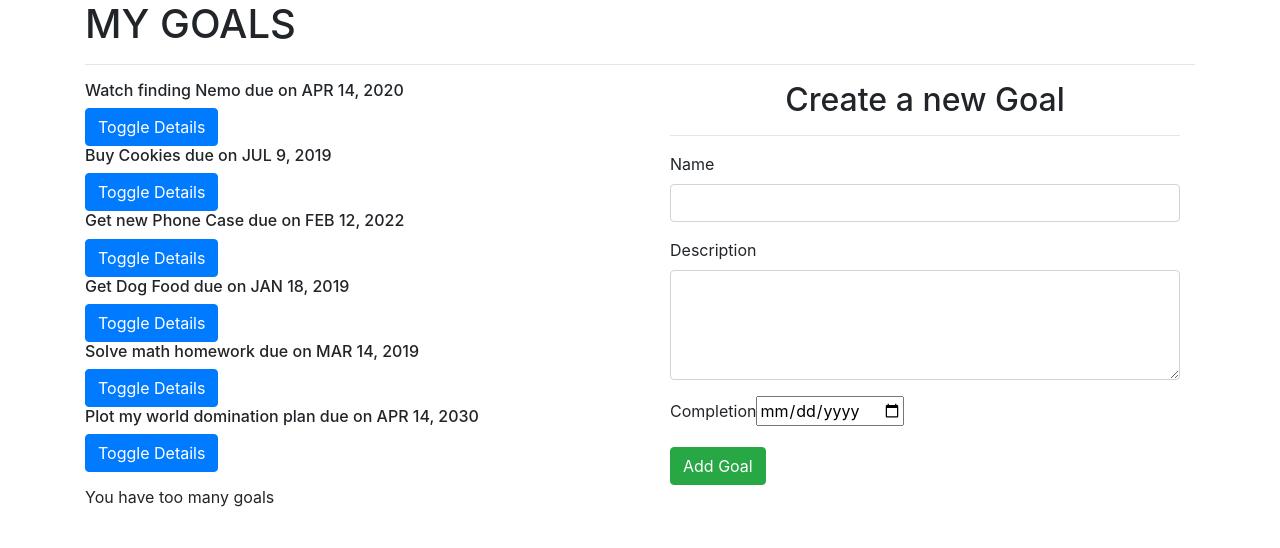
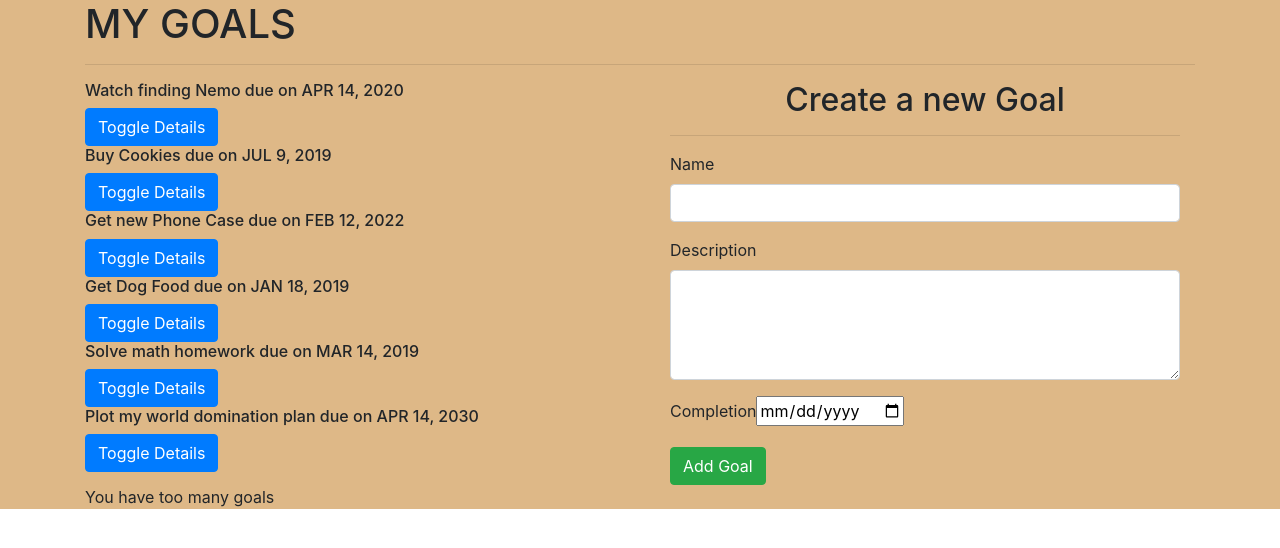
Before and after one commit to Samwelrangili/Goals, an Angular app: page / in a window 1280 px wide. Shown: the top 548 px of the page. Built offline with nearby package versions, Linux system fonts and the light colour scheme.

Commit message:
added background color of the project page

```diff
--- a/src/app/app.component.css
+++ b/src/app/app.component.css
@@ -0,0 +1,3 @@
+.sammy{
+    background-color: burlywood;
+}
--- a/src/app/app.component.html
+++ b/src/app/app.component.html
@@ -1 +1,3 @@
-<app-goal></app-goal>
+<div class="sammy">
+    <app-goal></app-goal>
+</div>
```
